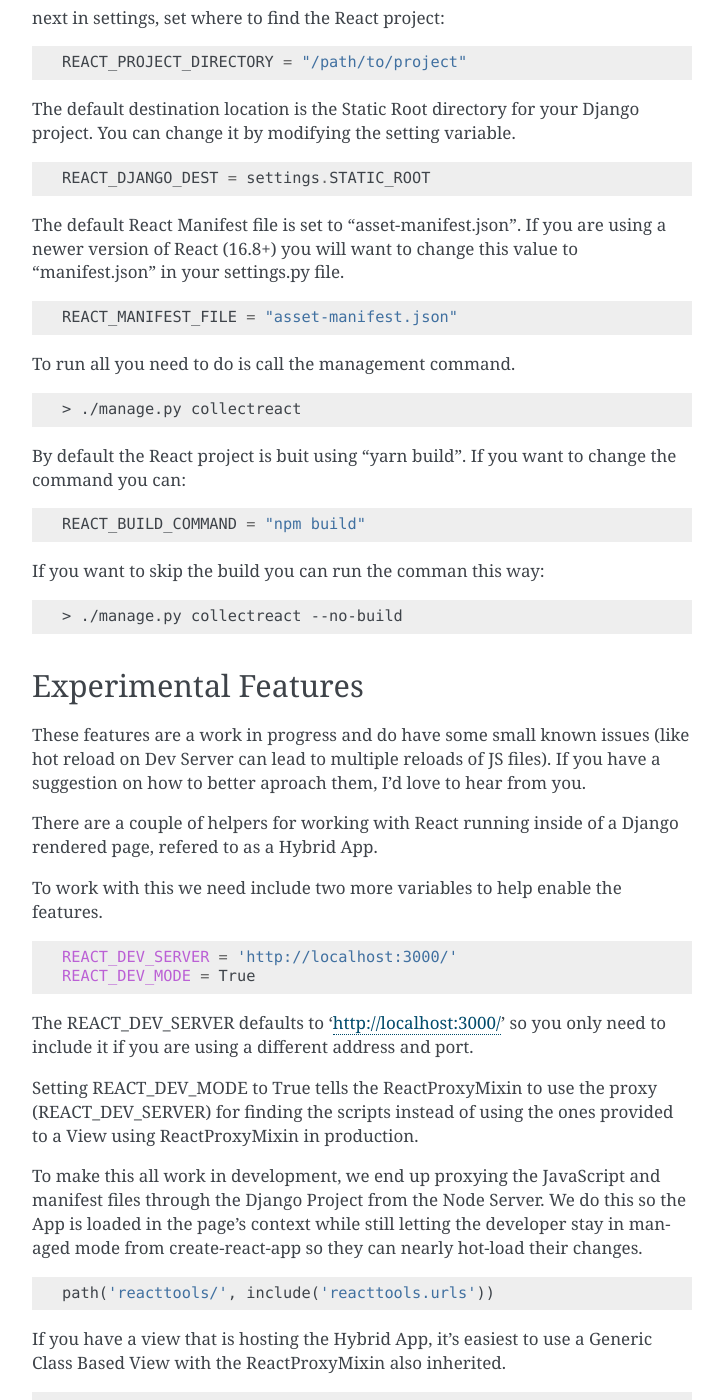
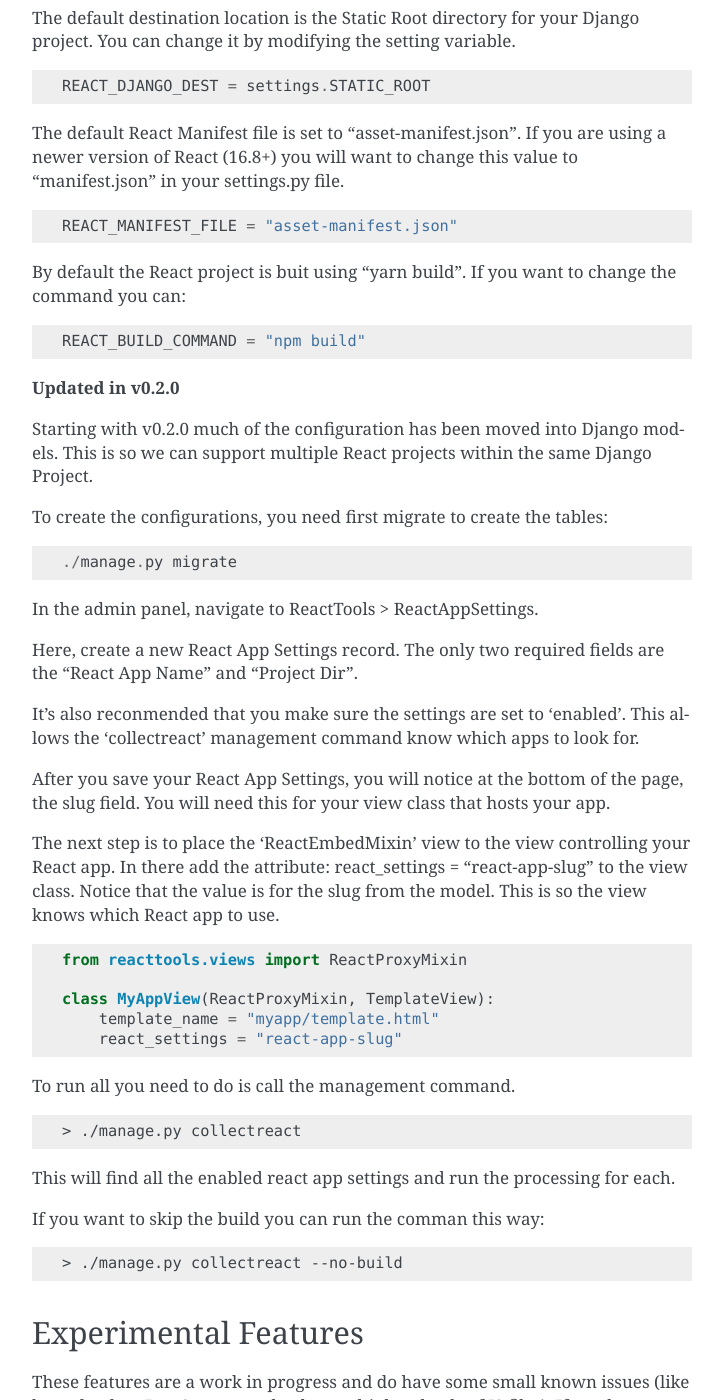
Before and after one commit to renderbox/django-react-tools, a Sphinx documentation site: the page built from docs/index.rst, in a window 1280 px wide and 1400 px high, scrolled down 415 px. Shown: the whole window, without its empty margins (388-1111 px from the left). Built offline with Sphinx 7.4.7, drawn with Linux system fonts in a browser that asks for light colours.

```diff
--- a/docs/index.rst
+++ b/docs/index.rst
@@ -20,12 +20,6 @@ To start run
 
 then add ‘reacttools’ & 'django.contrib.sites' to your django project’s list of apps.
 
-next in settings, set where to find the React project:
-
-.. code:: python
-
-   REACT_PROJECT_DIRECTORY = "/path/to/project"
-
 The default destination location is the Static Root directory for your
 Django project. You can change it by modifying the setting variable.
 
@@ -41,6 +35,41 @@ using a newer version of React (16.8+) you will want to change this value to
 
    REACT_MANIFEST_FILE = "asset-manifest.json"
 
+By default the React project is buit using “yarn build”. If you want to
+change the command you can:
+
+.. code:: python
+
+   REACT_BUILD_COMMAND = "npm build"
+
+**Updated in v0.2.0**
+
+Starting with v0.2.0 much of the configuration has been moved into Django models.  This is so we can support multiple React projects within the same Django Project.
+
+To create the configurations, you need first migrate to create the tables:
+
+.. code:: python
+
+   ./manage.py migrate
+
+In the admin panel, navigate to ReactTools > ReactAppSettings.
+
+Here, create a new React App Settings record.  The only two required fields are the "React App Name" and "Project Dir".
+
+It's also reconmended that you make sure the settings are set to 'enabled'.  This allows the 'collectreact' management command know which apps to look for.
+
+After you save your React App Settings, you will notice at the bottom of the page, the slug field.  You will need this for your view class that hosts your app.
+
+The next step is to place the 'ReactEmbedMixin' view to the view controlling your React app.  In there add the attribute: react_settings = "react-app-slug" to the view class.  Notice that the value is for the slug from the model.  This is so the view knows which React app to use.
+
+.. code:: python
+
+    from reacttools.views import ReactProxyMixin
+
+    class MyAppView(ReactProxyMixin, TemplateView):
+        template_name = "myapp/template.html"
+        react_settings = "react-app-slug"
+
 
 To run all you need to do is call the management command.
 
@@ -48,12 +77,7 @@ To run all you need to do is call the management command.
 
    > ./manage.py collectreact
 
-By default the React project is buit using “yarn build”. If you want to
-change the command you can:
-
-.. code:: python
-
-   REACT_BUILD_COMMAND = "npm build"
+This will find all the enabled react app settings and run the processing for each.
 
 If you want to skip the build you can run the comman this way:
 
--- a/setup.py
+++ b/setup.py
@@ -13,7 +13,7 @@ with open(path.join(file_path, 'README.md'), encoding='utf-8') as f:
 
 package_metadata = {
     'name': 'django-react-tools',
-    'version': '0.2.0',
+    'version': '0.2.1',
     'description': 'Tools for helping integrate ReactJS into a Django project.',
     'long_description': long_description,
     'url': 'https://github.com/renderbox/django-react-tools',
```
Also changed, not shown: 1 other file.
